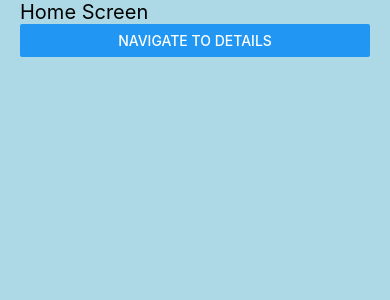
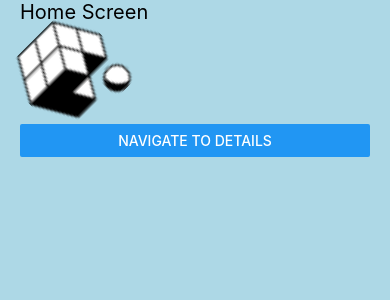
Before and after one commit to jamzi/introduction-to-react-native-with-expo, a React Native app: screen /Home in a window 390 px wide. Shown: the top 300 px of the page. Built offline with nearby package versions, Linux system fonts and the light colour scheme.

Commit message:
image with rotation

```diff
--- a/src/HomeScreen.tsx
+++ b/src/HomeScreen.tsx
@@ -1,4 +1,4 @@
-import { StyleSheet, View, Text, Button } from "react-native";
+import { StyleSheet, View, Text, Button, Image } from "react-native";
 import { HomeScreenProps } from "./navigation/types";
 import { useSafeAreaInsets } from "react-native-safe-area-context";
 
@@ -12,6 +12,7 @@ export default function HomeScreen({ navigation }: HomeScreenProps) {
   return (
     <View style={[styles.container, { paddingTop: insets.top }]}>
       <Text style={styles.text}>Home Screen</Text>
+      <Image style={styles.image} source={require("../assets/favicon.png")} />
       <Button title="Navigate to Details" onPress={navigateToDetails} />
     </View>
   );
@@ -24,4 +25,9 @@ const styles = StyleSheet.create({
     paddingHorizontal: 20,
   },
   text: { fontSize: 20 },
+  image: {
+    width: 100,
+    height: 100,
+    transform: [{ rotate: "45deg" }],
+  },
 });
```
